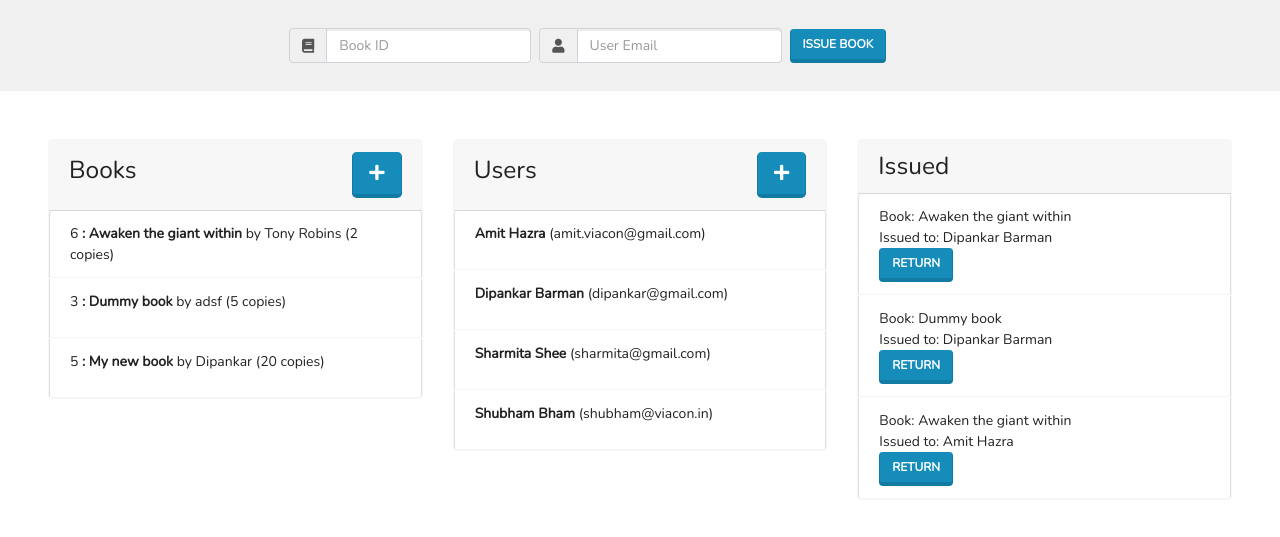
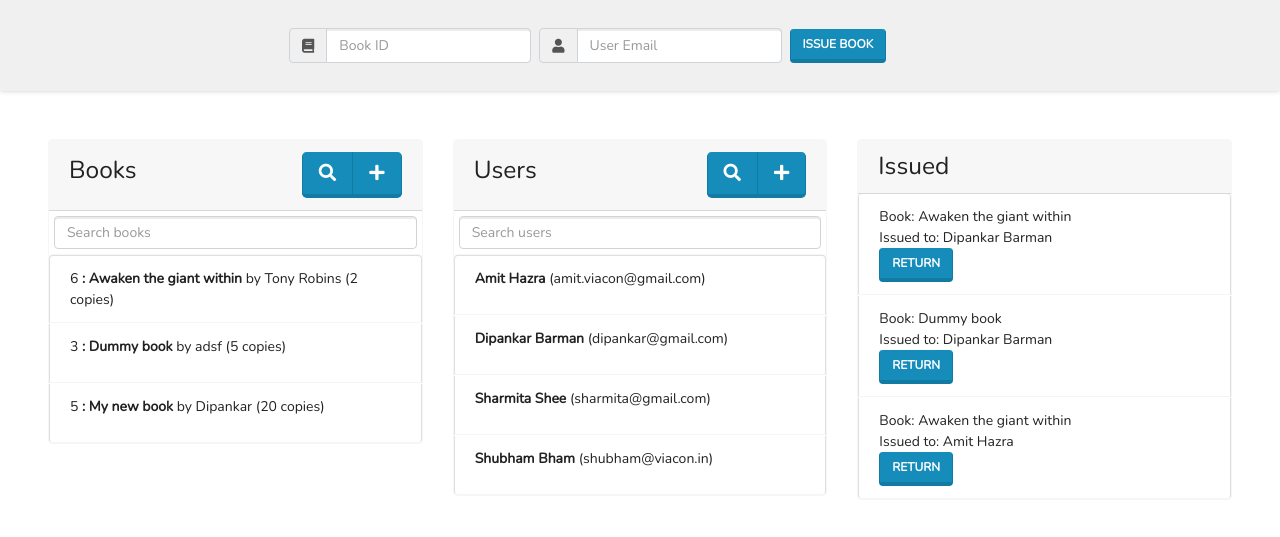
Before and after one commit to Wiz-Amit/libMan, a PHP site: page /v1/index.php in a window 1280 px wide. Shown: the part 57-594 px from the top of the page. Run offline with PHP 8.4, Linux system fonts and the light colour scheme; data comes from the database, SQL or seed files in the repository; some libraries are stand-ins or nearby versions.

Commit message:
added search field and improved UX

```diff
--- a/style.css
+++ b/style.css
@@ -1,8 +1,8 @@
-@import 'https://fonts.googleapis.com/css?family=Nunito&display=swap';
+@import "https://fonts.googleapis.com/css?family=Nunito&display=swap";
 /* #15d16c */
 
 body {
-    font-family: 'Nunito', 'Segoe UI', sans-serif;
+  font-family: "Nunito", "Segoe UI", sans-serif;
 }
 
 .card-header {
@@ -25,18 +25,18 @@ body {
   user-select: none;
 }
 
-.list-group-item [name*='edit'] {
+.list-group-item [name*="edit"] {
   display: inline;
   opacity: 0;
   transition: 0.3s;
 }
 
-.issue-container .list-group-item [name*='edit'] {
+.issue-container .list-group-item [name*="edit"] {
   opacity: 1;
   display: flex;
 }
 
-.list-group-item:hover [name*='edit'] {
+.list-group-item:hover [name*="edit"] {
   display: inline;
   opacity: 1;
 }
@@ -49,3 +49,44 @@ body {
   display: flex;
   flex-direction: column;
 }
+
+input[name="user-update"][value="false"]
+  ~ .modal-footer
+  > button[name="delete-user"] {
+  display: none;
+}
+
+input[name="book-id"][value="0"] ~ .modal-footer > button[name="delete-book"] {
+  display: none;
+}
+
+section.issue {
+  position: sticky;
+  top: 0px;
+  z-index: 50;
+  box-shadow: 0 0 5px rgba(0, 0, 0, 0.2);
+}
+
+header {
+  position: relative;
+  z-index: 52;
+}
+
+.card {
+  max-height: 65vh;
+  overflow: auto;
+  position: relative;
+}
+
+.card-header {
+  position: sticky;
+  top: 0px;
+  z-index: 2;
+  backdrop-filter: blur(5px);
+}
+
+.search-input {
+  height: 100%;
+  width: auto;
+  margin: 5px;
+}
--- a/v1/index.php
+++ b/v1/index.php
@@ -21,7 +21,7 @@ include_once("./requestHandler.php");
 <body>
   <header>
     <nav class="navbar navbar-expand-sm navbar-light bg-light">
-      <a class="navbar-brand" href="#">LibManLite</a>
+      <a class="navbar-brand" href="index.php">LibManLite</a>
       <button class="navbar-toggler d-lg-none" type="button" data-toggle="collapse" data-target="#collapsibleNavId" aria-controls="collapsibleNavId" aria-expanded="false" aria-label="Toggle navigation">
         <span class="navbar-toggler-icon"></span>
       </button>
@@ -72,17 +72,23 @@ include_once("./requestHandler.php");
             <div class="card-header">
                <h3 class="title">Books</h3>
               <!-- Button trigger modal: add book -->
+              <div class="btn-group">
+                <button type="button" name="search" class="btn btn-primary btn-lg">
+                  <i class="fa fa-search" aria-hidden="true"></i>
+                </button>
                 <button type="button" class="btn btn-primary btn-lg" data-toggle="modal" data-target="#add-book-modal">
                   <i class="fa fa-plus" aria-hidden="true"></i>
                 </button>
               </div>
+            </div>
+            <input type="text" class="form-control search-input" name="search-books" placeholder="Search books">
             <ul class="list-group">
               <?php
               $books = getBooks();
               if ($books->num_rows > 0) {
                 // output data of each row
                 while ($row = $books->fetch_assoc()) {
-                  echo '<li class="list-group-item" data-id="'.$row["id"].'">
+                  echo '<li class="list-group-item" data-id="' . $row["id"] . '">
                                                 <span>
                                                 <span class="id">' . $row["id"] . '</span>
                                                 <span class="name font-weight-bold">: ' . $row["name"] . ' </span>
@@ -104,10 +110,16 @@ include_once("./requestHandler.php");
             <div class="card-header">
               <h3 class="title">Users</h3>
               <!-- Button trigger modal: add user -->
+              <div class="btn-group">
+                <button type="button" name="search" class="btn btn-primary btn-lg">
+                  <i class="fa fa-search" aria-hidden="true"></i>
+                </button>
                 <button type="button" class="btn btn-primary btn-lg" data-toggle="modal" data-target="#add-user-modal">
                   <i class="fa fa-plus" aria-hidden="true"></i>
                 </button>
               </div>
+            </div>
+            <input type="text" class="form-control search-input" name="search-users" placeholder="Search users">
             <ul class="list-group">
               <?php
               $users = getUsers();
@@ -190,9 +202,9 @@ include_once("./requestHandler.php");
           <div class="modal-body">
             <div class="container-fluid">
               <form action="<?php $_PHP_SELF ?>" method="POST">
-                <div class="form-group">
+
                 <input hidden required value="0" type="number" class="form-control" name="book-id" id="book-id" />
-                </div>
+
                 <div class="form-group">
                   <label for="book-name">Book Name: </label>
                   <input required type="text" class="form-control" name="book-name" id="book-name" placeholder="e.g. ABCD Book" />
--- a/v1/script.js
+++ b/v1/script.js
@@ -3,6 +3,17 @@
 //   var modal = $(this);
 //   // Use above variables to manipulate the DOM
 // });
+
+resetFormOnModalExit("#add-book-modal");
+resetFormOnModalExit("#add-user-modal");
+
+function resetFormOnModalExit(selector) {
+  $(selector).on("hidden.bs.modal", function() {
+    $(this)
+      .find("form")
+      .trigger("reset");
+  });
+}
 
 $(".books-container .list-group li [name='edit-book']").click(function() {
   var book = {};
@@ -23,7 +34,7 @@ $(".books-container .list-group li [name='edit-book']").click(function() {
 
   $("#add-book-modal")
     .find("[name='book-id']")
-    .val(book.id);
+    .attr('value', book.id);
 
   $("#add-book-modal")
     .find("[name='book-name']")
@@ -42,6 +53,11 @@ $(".books-container .list-group li [name='edit-book']").click(function() {
   $("#add-book-modal").modal("show");
 });
 
+$($("#add-user-modal")).click(function() {
+  $(this)
+    .find("[name='user-update']")
+    .attr("value", "false");
+});
 $(".user-container .list-group li [name='edit-user']").click(function() {
   $("#add-user-modal")
     .find("[name='user-update']")
@@ -73,6 +89,8 @@ $(".user-container .list-group li [name='edit-user']").click(function() {
   $("#add-user-modal").modal("show");
 });
 
+
+//highlight selections made on issue form
 $(".user-container .list-group li").click(function() {
   $(".issue [name='user-email']").val(
     $(this)
@@ -85,6 +103,7 @@ $(".user-container .list-group li").click(function() {
 });
 
 $(".books-container .list-group li").click(function() {
+  // if ($(e.target).find("button").length === 0) return;
   $(".issue [name='book-id']").val(
     $(this)
       .find(".id")
@@ -93,11 +112,11 @@ $(".books-container .list-group li").click(function() {
   checkActiveBook();
 });
 
-$(".issue [name='book-id']").keyup(function () {
+$(".issue [name='book-id']").keyup(function() {
   checkActiveBook();
 });
 
-$(".issue [name='user-email']").keyup(function () {
+$(".issue [name='user-email']").keyup(function() {
   checkActiveUser();
 });
 
@@ -105,16 +124,33 @@ function checkActiveBook() {
   $(".books-container [data-id]").each(function() {
     $(this).removeClass("active");
   });
-  if($(".issue [name='book-id']").val()) $(".books-container [data-id=" + $(".issue [name='book-id']").val() + "]").addClass("active");
+  if ($(".issue [name='book-id']").val())
+    $(
+      ".books-container [data-id=" + $(".issue [name='book-id']").val() + "]"
+    ).addClass("active");
 }
-
-$(".issue [name='user-email']").keyup(function () {
-  checkActiveUser();
-});
 
 function checkActiveUser() {
   $(".user-container [data-id]").each(function() {
     $(this).removeClass("active");
   });
-  if($(".issue [name='user-email']").val()) $(".user-container [data-id='" + $(".issue [name='user-email']").val() + "']").addClass("active");
+  if ($(".issue [name='user-email']").val())
+    $(
+      ".user-container [data-id='" +
+        $(".issue [name='user-email']").val() +
+        "']"
+    ).addClass("active");
 }
+
+initListFilter('[name="search-books"]', '.books-container .list-group-item');
+initListFilter('[name="search-users"]', '.user-container .list-group-item');
+
+function initListFilter(searchSelector, listItemSelector) {
+  $(searchSelector).on("keyup", function() {
+    var value = $(this).val().toLowerCase();
+    console.log(value);
+    $(listItemSelector).filter(function() {
+      $(this).toggle($(this).text().toLowerCase().indexOf(value) > -1)
+    });
+  });
+}
```
Lines whose indentation alone changed are shown as unchanged.
